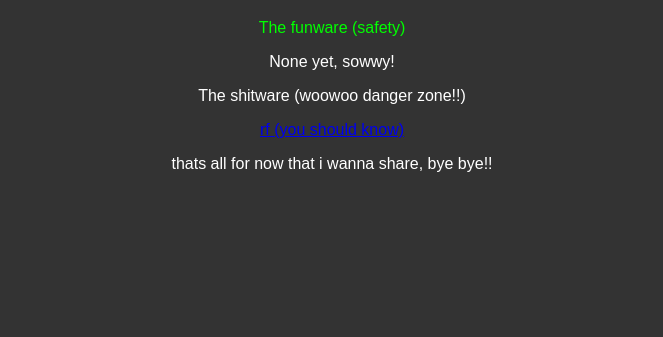
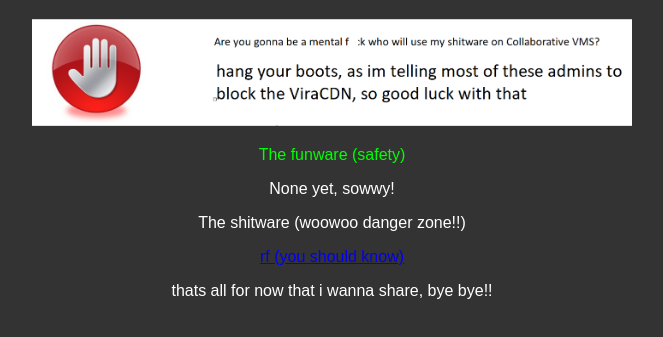
Before and after one commit to zenierontop/zenierontop.github.io, a plain HTML site: page index.html in a window 1280 px wide. Shown: the part 89-426 px from the top of the page, without its empty margins (308-971 px from the left). Drawn offline with Linux system fonts and the light colour scheme.

Commit message:
you have just FAILED!

```diff
--- a/index.html
+++ b/index.html
@@ -27,6 +27,7 @@
 <body>
     <div class="container">
         <h1>WHATMail | The funware and shitware</h1>
+        <img src="/imgcdn/failedlmao.png" alt="Failed Image" style="max-width: 100%;">
         <p class="coolware">The funware (safety)</p>
         <p>None yet, sowwy!</p>
         <p>The shitware (woowoo danger zone!!)</p>
```
